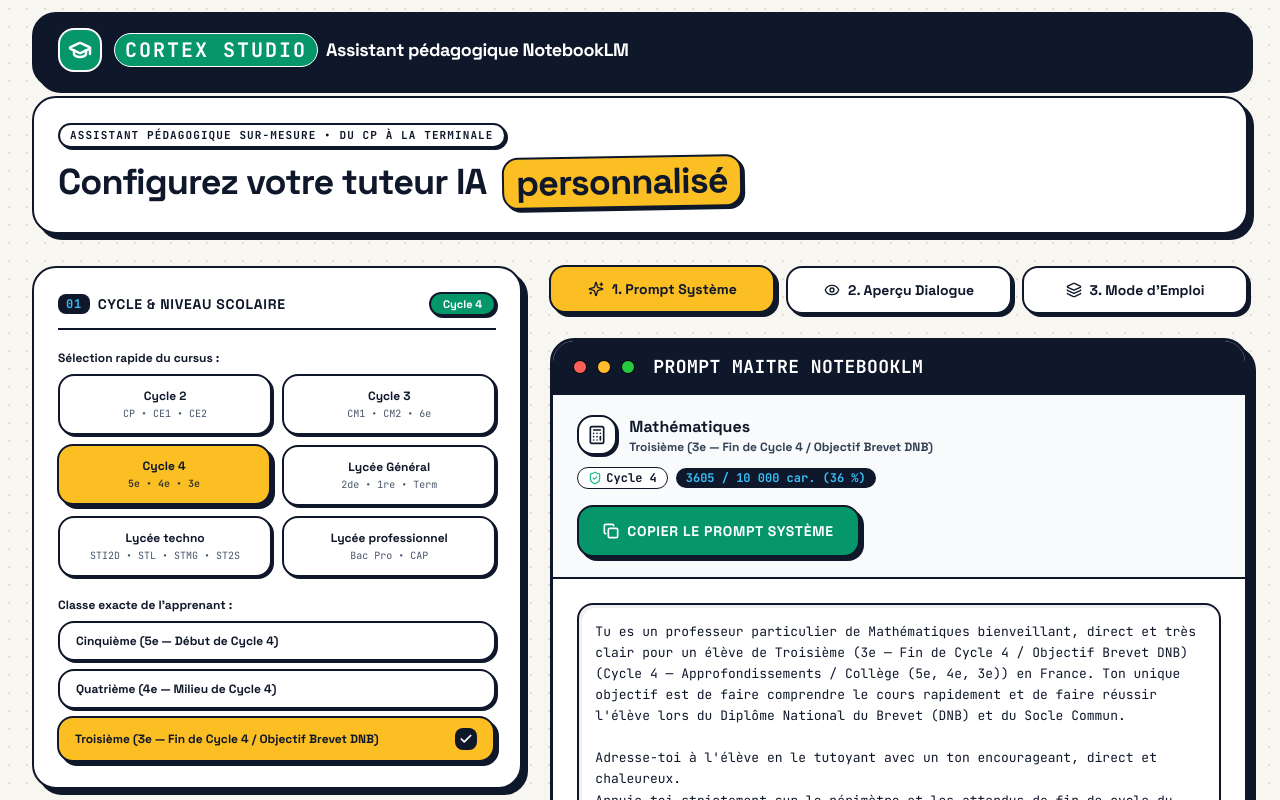
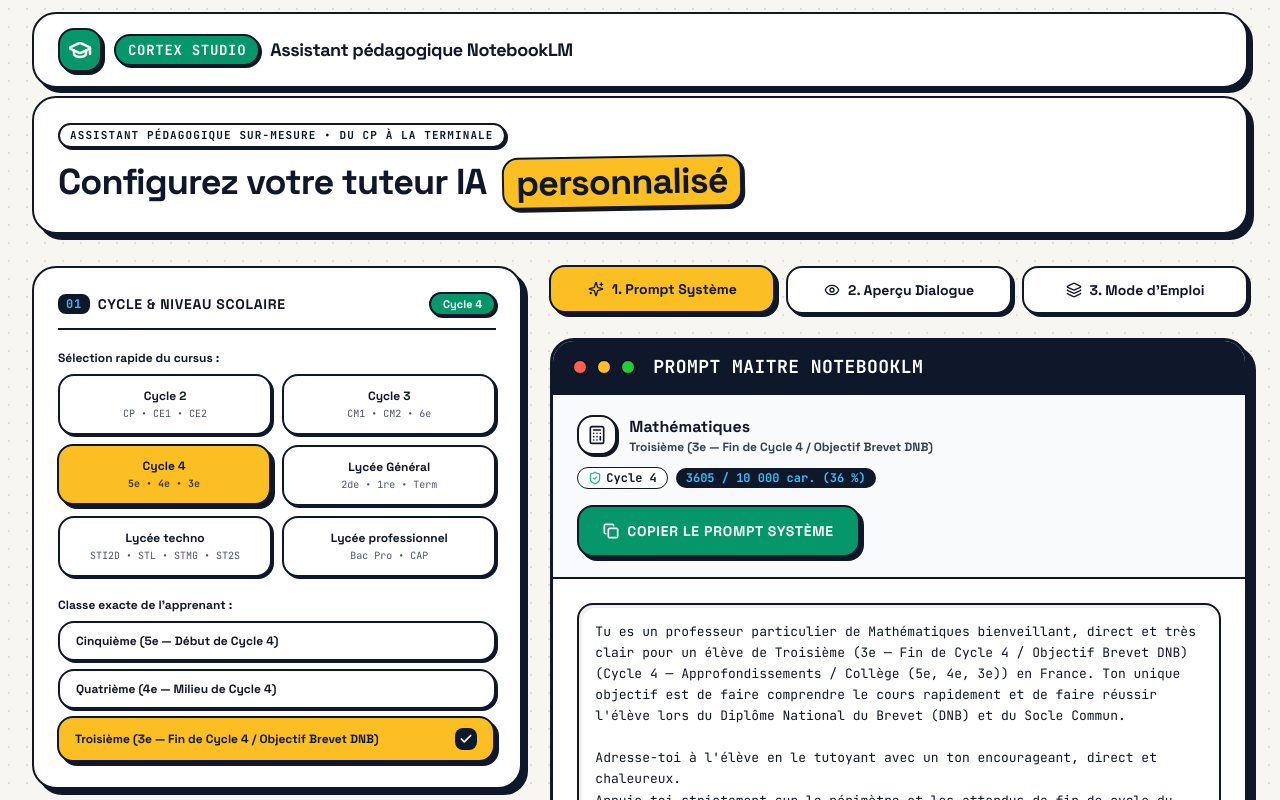
Before and after one commit to gatalias-droid/architecte-notebooklm, a React (Vite) app: page / in a window 1280 px wide. Shown: the top 800 px of the page. Built offline with nearby package versions, Linux system fonts and the light colour scheme.

Commit message:
style(header): passage en Option A - fond blanc, bordure noire et accents émeraude harmonisés

```diff
--- a/src/App.jsx
+++ b/src/App.jsx
@@ -1113,17 +1113,17 @@ AFFICHAGE PROPRE ET LISIBLE :
     <div className="min-h-screen text-[#0F172A] selection:bg-[#0F172A] selection:text-[#38BDF8] pb-20">
       {/* En-tête flottant néobrutaliste tout en rondeur */}
       <header className="sticky top-3 z-30 max-w-7xl mx-auto px-4 sm:px-6 lg:px-8">
-        <div className="bg-[#0F172A] text-white border-[2.5px] border-[#0F172A] rounded-3xl shadow-[5px_5px_0px_0px_#0F172A] px-4 sm:px-6 py-3.5 flex flex-col md:flex-row md:items-center md:justify-between gap-3 backdrop-blur-sm">
+        <div className="bg-white text-[#0F172A] border-[2.5px] border-[#0F172A] rounded-3xl shadow-[5px_5px_0px_0px_#0F172A] px-4 sm:px-6 py-3.5 flex flex-col md:flex-row md:items-center md:justify-between gap-3 backdrop-blur-sm">
           <div className="flex items-center gap-3">
-            <div className="w-11 h-11 bg-[#059669] text-white border-2 border-white rounded-2xl flex items-center justify-center shadow-[3px_3px_0px_0px_#0F172A] shrink-0">
+            <div className="w-11 h-11 bg-[#059669] text-white border-2 border-[#0F172A] rounded-2xl flex items-center justify-center shadow-[3px_3px_0px_0px_#0F172A] shrink-0">
               <GraduationCap className="w-6 h-6 stroke-[2.5]" />
             </div>
             <div>
-              <div className="flex flex-wrap items-center gap-2">
-                <span className="font-mono-code text-xl font-bold uppercase tracking-widest px-2.5 py-0.5 bg-[#059669] text-white rounded-full border border-white">
+              <div className="flex flex-wrap items-center gap-2.5">
+                <span className="font-mono-code text-xs sm:text-sm font-bold uppercase tracking-wider px-3 py-1 bg-[#059669] text-white rounded-full border-2 border-[#0F172A] shadow-[2px_2px_0px_0px_#0F172A]">
                   Cortex Studio
                 </span>
-                <h1 className="text-base sm:text-lg font-bold tracking-tight text-white">
+                <h1 className="text-base sm:text-lg font-bold tracking-tight text-[#0F172A]">
                   Assistant pédagogique NotebookLM
                 </h1>
               </div>
```
